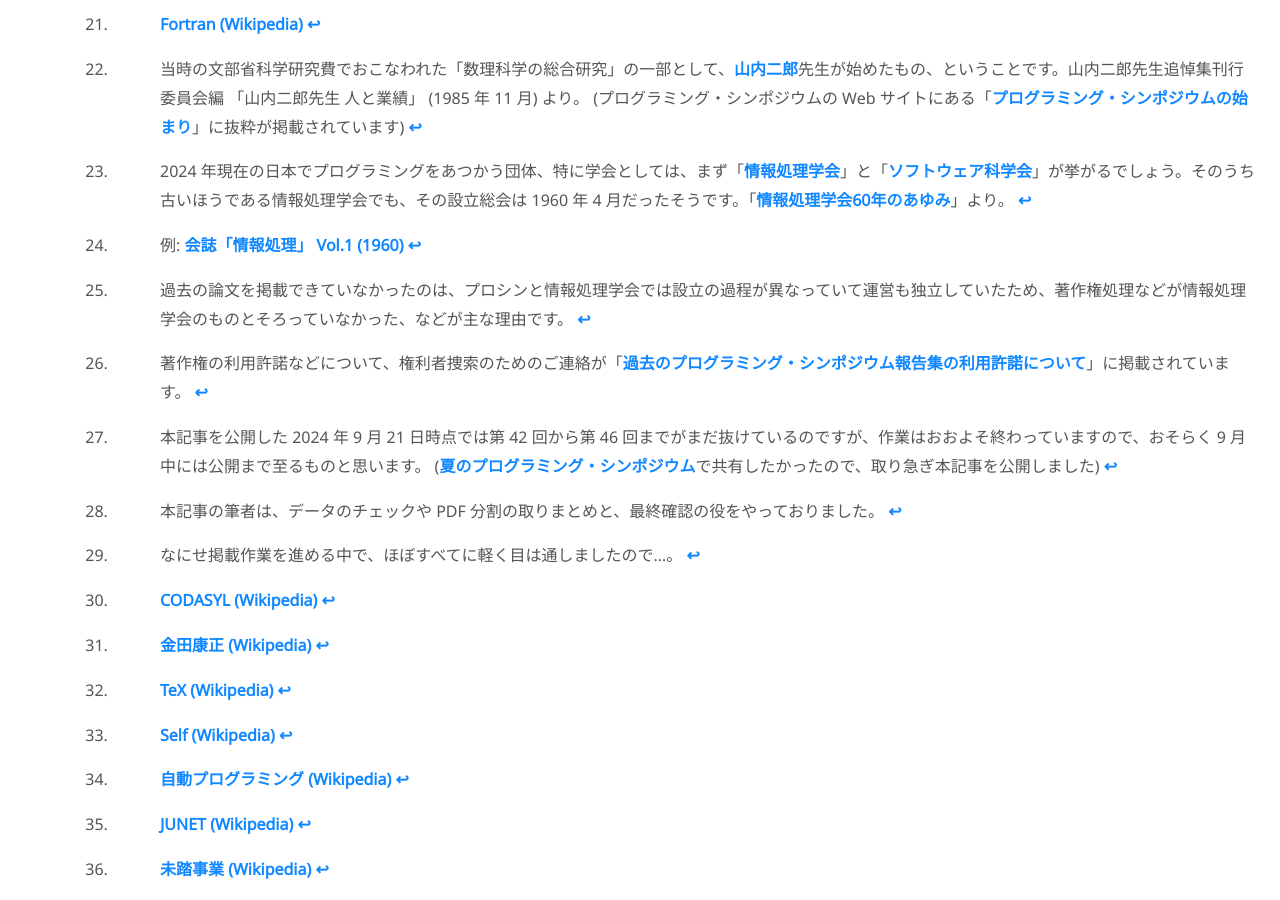
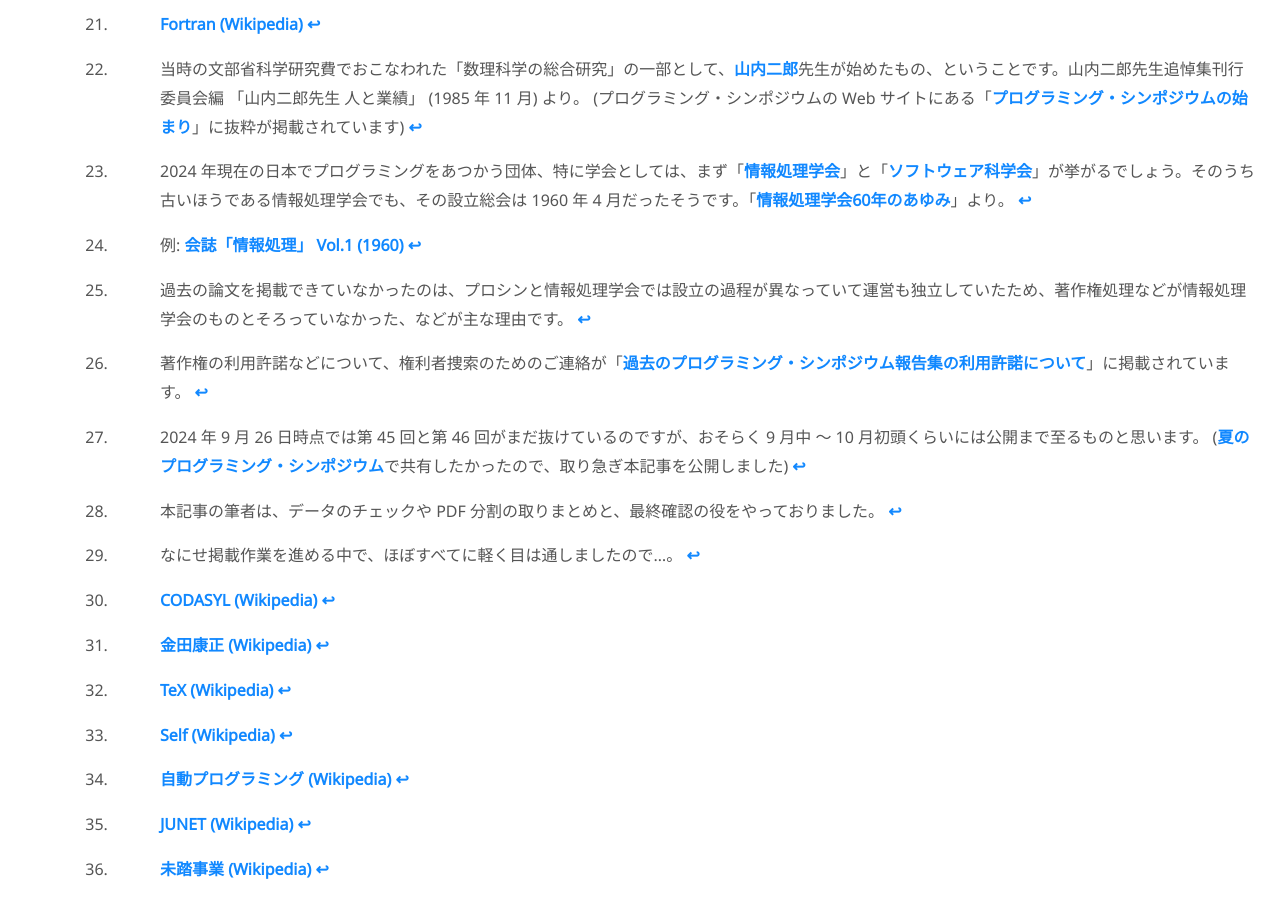
Before and after one commit to dmikurube/writings, a Jekyll site: the page built from articles/discover-japanese-programming-papers-60-years-ago.md, in a window 1280 px wide and 900 px high, scrolled down 21989 px. Built offline with Jekyll 4.4.1, drawn with Linux system fonts in a browser that asks for light colours.

Commit message:
As of 2024-09-26

```diff
--- a/articles/discover-japanese-programming-papers-60-years-ago.md
+++ b/articles/discover-japanese-programming-papers-60-years-ago.md
@@ -96,9 +96,9 @@
 
 [^past-reports-copyrights]: 著作権の利用許諾などについて、権利者捜索のためのご連絡が「[過去のプログラミング・シンポジウム報告集の利用許諾について](https://www.ipsj.or.jp/topics/Past_reports.html)」に掲載されています。
 
-そこから掲載までの実作業にさらなる年月を要してしまったのですが、論文集の冊子をお持ちだった先生方からスキャンを提供いただき、さらに多くの方々のご協力を得て論文タイトル・著者の確認や PDF の分割などをおこない、第 46 回以前のプロシンの論文集もすべて情報学広場に掲載するめどがようやく立ちました。 [^as-of-2024-09-21]
+そこから掲載までの実作業にさらなる年月を要してしまったのですが、論文集の冊子をお持ちだった先生方からスキャンを提供いただき、さらに多くの方々のご協力を得て論文タイトル・著者の確認や PDF の分割などをおこない、第 46 回以前のプロシンの論文集もすべて情報学広場に掲載するめどがようやく立ちました。 [^as-of-2024-09-26]
 
-[^as-of-2024-09-21]: 本記事を公開した 2024 年 9 月 21 日時点では第 42 回から第 46 回までがまだ抜けているのですが、作業はおおよそ終わっていますので、おそらく 9 月中には公開まで至るものと思います。 ([夏のプログラミング・シンポジウム](https://prosym.org/sprosym2024/)で共有したかったので、取り急ぎ本記事を公開しました)
+[^as-of-2024-09-26]: 2024 年 9 月 26 日時点では第 45 回と第 46 回がまだ抜けているのですが、おそらく 9 月中 〜 10 月初頭くらいには公開まで至るものと思います。 ([夏のプログラミング・シンポジウム](https://prosym.org/sprosym2024/)で共有したかったので、取り急ぎ本記事を公開しました)
 
 本記事は、せっかく公開される論文集が多くの方の目に留まってほしいと、宣伝のために書いているものです。 [^aurhor-this-article]
 
```
